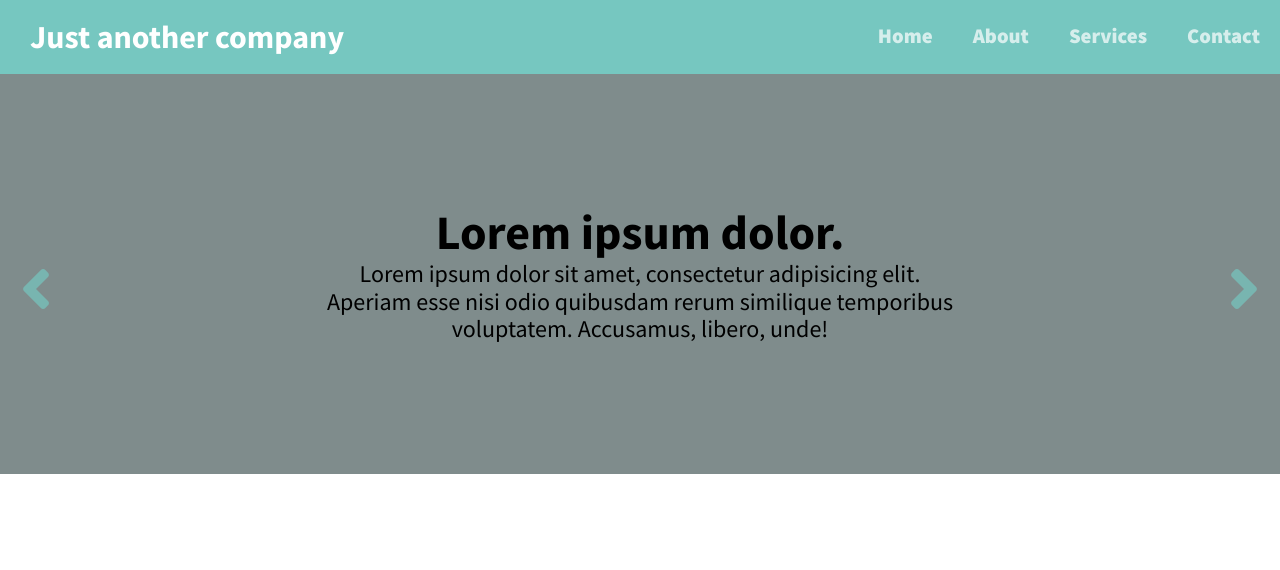
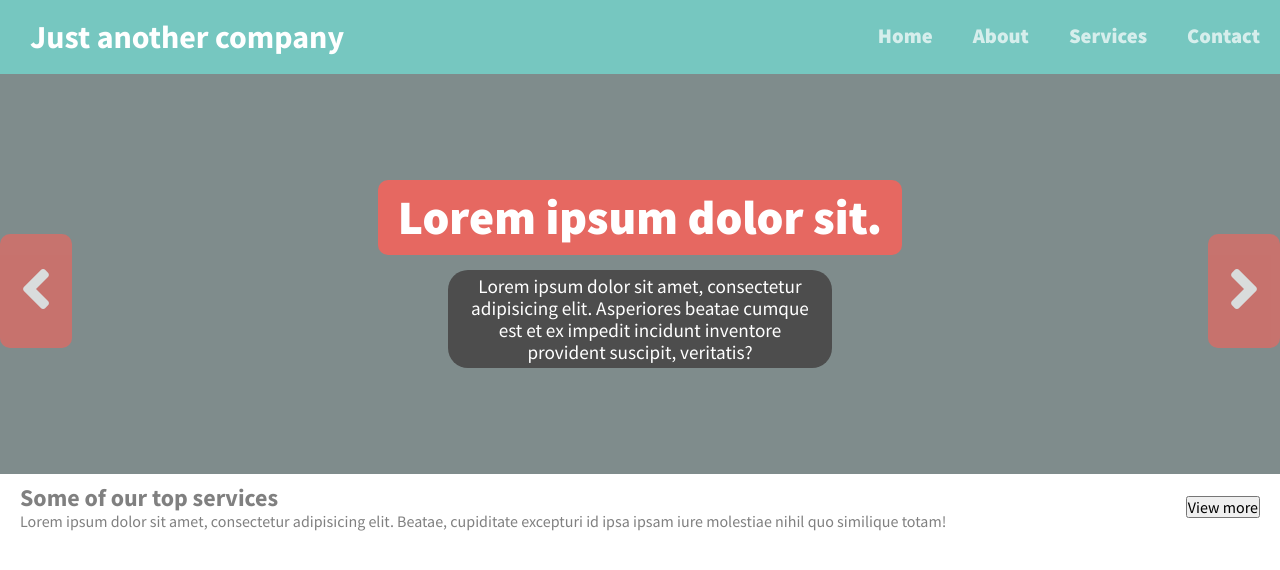
Before and after one commit to KarolKlimaszewski/justanothercompany, a website built with webpack: page dist/index.html in a window 1280 px wide. Both pictures are taken after a click on the button 36 px from the left and 290 px from the top of the page. Built offline with nearby package versions, Linux system fonts and the light colour scheme.

Commit message:
added remaining part of slider

```diff
--- a/src/js/app.js
+++ b/src/js/app.js
@@ -10,6 +10,28 @@ $(function () {
         submenu.hide();
     })
 
+    let leftButton = $('.slider__prev');
+    let rightButton = $('.slider__next');
+    let allSlides = $('.slider-list__item');
+    let counter = 0;
+
+    rightButton.on("click", function (e) {
+        e.preventDefault();
+        console.log(allSlides);
+        allSlides.eq(counter).toggleClass("slider-list__item--visible");
+        if(counter < allSlides.length - 1 ? counter++ : counter = 0);
+        allSlides.eq(counter).toggleClass("slider-list__item--visible");
+    })
+    leftButton.on("click", function (e) {
+        e.preventDefault();
+        console.log(allSlides);
+        allSlides.eq(counter).toggleClass("slider-list__item--visible");
+        if(counter === 0 ? counter = allSlides.length - 1 : counter--)
+        allSlides.eq(counter).toggleClass("slider-list__item--visible");
+    })
+
+
+
 
 
 
--- a/src/scss/partials/_header.scss
+++ b/src/scss/partials/_header.scss
@@ -45,14 +45,13 @@
 }
 
 .submenu{
-  display: block;
   position: absolute;
   right: 0px;
   top: 60px;
   border-radius: 20px;
-  background: $color2;
+  background: lighten($color2, 5%);
   list-style-type: none;
-  box-shadow: darken($color2, 10%) 1px 5px 0 1px;
+  box-shadow: $color2 1px 5px 0 1px;
   z-index: 1000;
   &:after{
     content: "";
--- /dev/null
+++ b/src/scss/partials/_intro.scss
@@ -0,0 +1,14 @@
+.intro .container{
+  display: flex;
+  justify-content: space-between;
+  align-items: center;
+  padding: 10px 20px;
+}
+
+.intro-text{
+  color: gray;
+}
+
+.intro-text__title{
+  font-size: 1.5em;
+}
--- a/src/scss/partials/_slider.scss
+++ b/src/scss/partials/_slider.scss
@@ -12,15 +12,18 @@
 .slider__button{
   position: absolute;
   background: none;
-  color: $color1;
+  color: white;
+  background: lighten($color2, 5%);
+  border-radius: 10px;
   font-weight: 900;
   border: none;
   font-size: 4em;
+  transition: 0.5s;
   opacity: 0.7;
   padding: 20px;
   &:hover{
     opacity: 1;
-    color: $color2;
+    color: $color1;
   }
 }
 
@@ -48,10 +51,20 @@
 
 .slider-list__title{
   font-size: 3em;
+  background: lighten($color2, 5%);
+  color: white;
+  font-weight: 900;
+  padding: 10px 20px;
+  border-radius: 10px;
 }
 
 .slider-list__subtitle{
-  font-size: 1.5em;
-  width: 50%;
+  font-size: 1.2em;
+  color: white;
+  width: 30%;
   text-align: center;
+  background: lighten(black, 30%);
+  border-radius: 20px;
+  margin-top: 15px;
+  padding: 5px 10px;
 }
--- a/src/scss/style.scss
+++ b/src/scss/style.scss
@@ -3,6 +3,7 @@
 
 @import "partials/header";
 @import "partials/slider";
+@import "partials/intro";
 
 * {
   box-sizing: border-box;
```
Also changed, not shown: dist/css/style.min.css, dist/index.html, dist/js/bundle.min.js, 2 other files.
